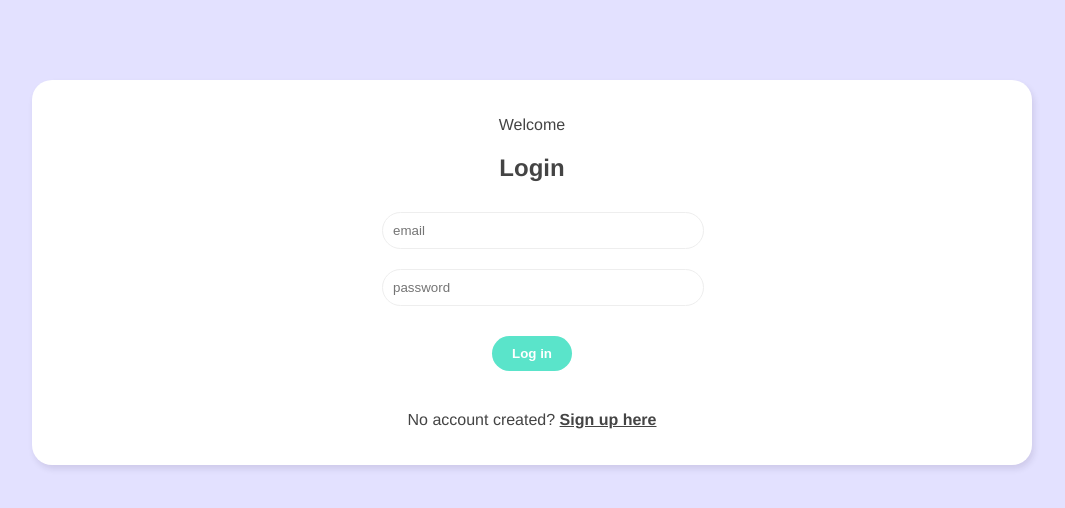
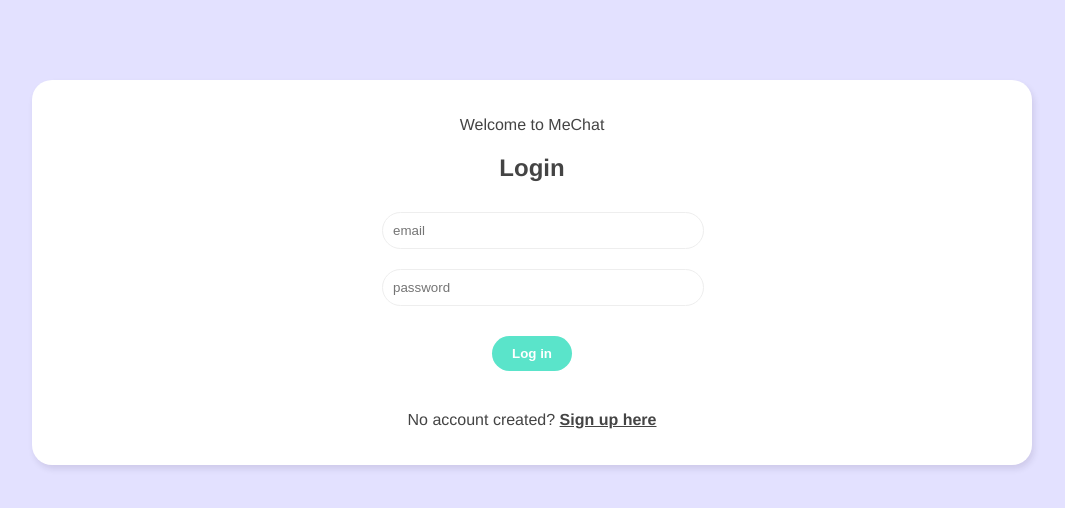
Before and after one commit to harkeetb/mechat, a Vue app: page / in a window 1280 px wide. Shown: the top 508 px of the page, without its empty margins (108-1173 px from the left). Built offline with nearby package versions, Linux system fonts and the light colour scheme; no server answers.

Commit message:
Updated the welcome text

```diff
--- a/src/views/Welcome.vue
+++ b/src/views/Welcome.vue
@@ -1,6 +1,6 @@
 <template>
   <div class="welcome container">
-    <p>Welcome</p>
+    <p>Welcome to MeChat</p>
     <div v-if="showLogin">
       <h2>Login</h2>
       <LoginForm @login="enterChatroom"/>
```
